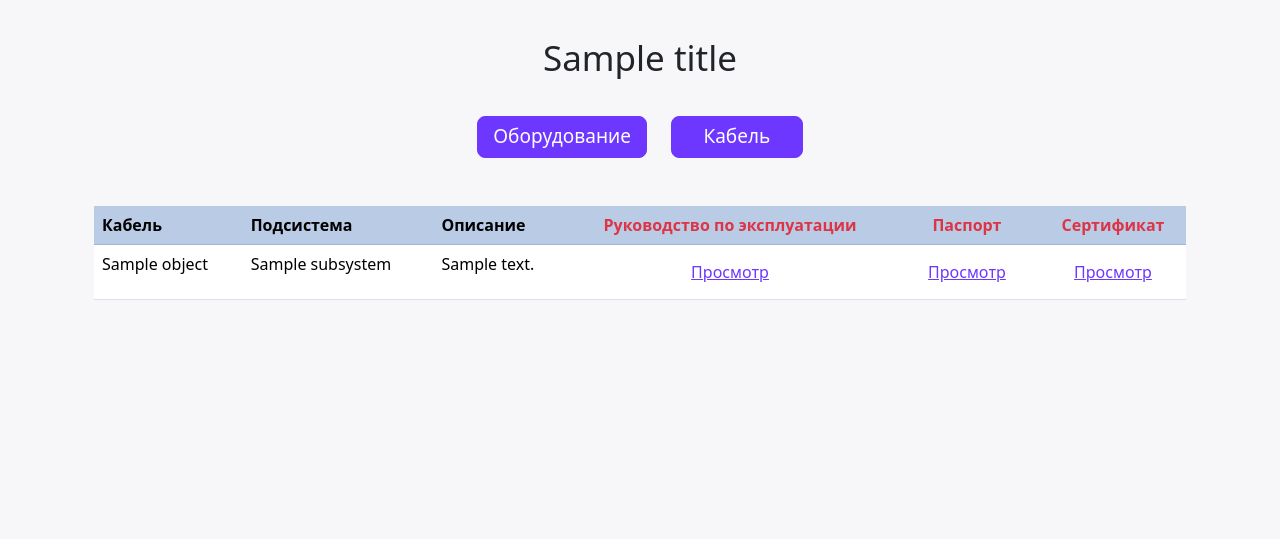
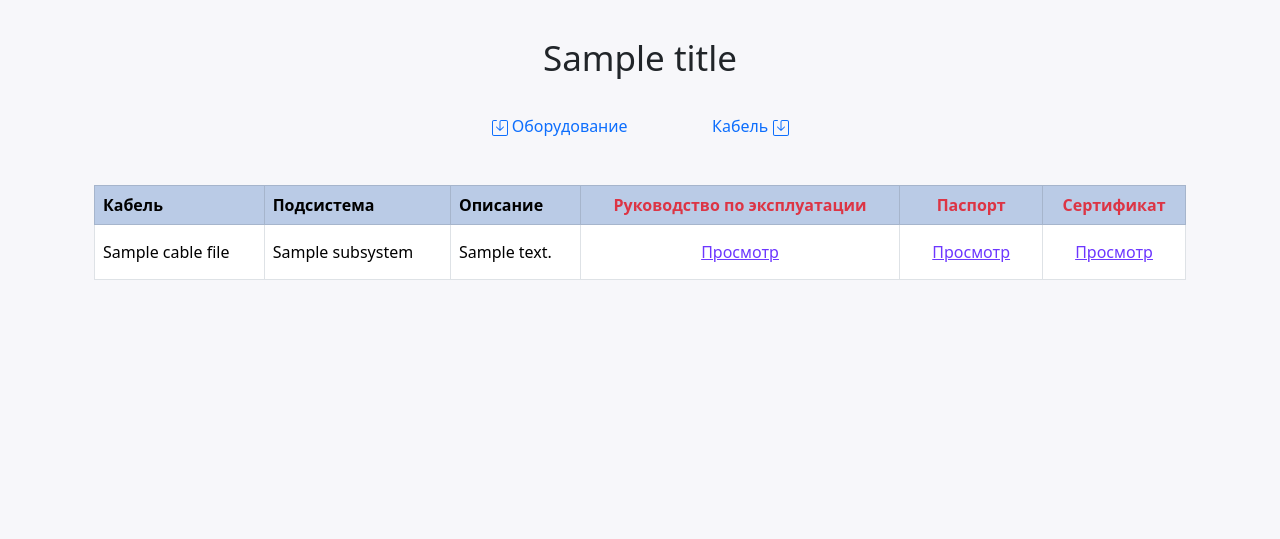
Before and after one commit to AleksandrStrulkov/infoMFSS, a Django app: template infoMFSS/templates/mfss/cable_file_list.html in a window 1280 px wide. Shown: the part 95-634 px from the top of the page. Run offline with Django 5.2, Linux system fonts and the light colour scheme; the template is opened without the code that fills it: most values are stand-ins (such as "Sample title", 1, 10 or a date in 2020); style sheets or scripts are compiled from the project's sources; some libraries are stand-ins or nearby versions.

Commit message:
change cable_file_list.html

```diff
--- a/infoMFSS/templates/mfss/cable_file_list.html
+++ b/infoMFSS/templates/mfss/cable_file_list.html
@@ -6,7 +6,6 @@
 {% endblock %}
 
 {% block content %}
-
     <div class="container text-center mt-5 mb-5">
         <div class="mt-sm-5 mb-sm-5">
             <div class="container mt-5 mb-5">
@@ -24,12 +23,22 @@
         </div>
         <div class="col">
         </div>
-        <div class="col">
-            <a href="{% url 'mfss:equipment_file' %}" class="btn nsh-button" type="button">Оборудование
+        <div class="col text-start">
+            <a href="{% url 'mfss:equipment_file' %}" class="color-text-violet-contents underline-none"
+               type="button">
+                <svg width="16" height="16" viewBox="0 0 16 16" fill="currentColor" xmlns="http://www.w3.org/2000/svg">
+                    <path d="M2 1C1.44772 1 1 1.44772 1 2V14C1 14.5523 1.44772 15 2 15H14C14.5523 15 15 14.5523 15 14V2C15 1.44772 14.5523 1 14 1H9.5C8.94771 1 8.5 1.44772 8.5 2V9.29289L11.1464 6.64645C11.3417 6.45118 11.6583 6.45118 11.8536 6.64645C12.0488 6.84171 12.0488 7.15829 11.8536 7.35355L8.35355 10.8536C8.15829 11.0488 7.84171 11.0488 7.64645 10.8536L4.14645 7.35355C3.95118 7.15829 3.95118 6.84171 4.14645 6.64645C4.34171 6.45118 4.65829 6.45118 4.85355 6.64645L7.5 9.29289V2C7.5 0.895431 8.39543 0 9.5 0H14C15.1046 0 16 0.895431 16 2V14C16 15.1046 15.1046 16 14 16H2C0.89543 16 0 15.1046 0 14V2C0 0.895431 0.895431 0 2 0H4.5C4.77614 0 5 0.223858 5 0.5C5 0.776142 4.77614 1 4.5 1H2Z"/>
+                </svg>
+                Оборудование
             </a>
         </div>
-        <div class="col">
-            <a href="{% url 'mfss:cable_file' %}" class="btn nsh-button" type="button">Кабель
+        <div class="col text-end">
+            <a href="{% url 'mfss:cable_file' %}" class="color-text-violet-contents underline-none"
+               type="button">
+                Кабель
+                <svg width="16" height="16" viewBox="0 0 16 16" fill="currentColor" xmlns="http://www.w3.org/2000/svg">
+                    <path d="M2 1C1.44772 1 1 1.44772 1 2V14C1 14.5523 1.44772 15 2 15H14C14.5523 15 15 14.5523 15 14V2C15 1.44772 14.5523 1 14 1H9.5C8.94771 1 8.5 1.44772 8.5 2V9.29289L11.1464 6.64645C11.3417 6.45118 11.6583 6.45118 11.8536 6.64645C12.0488 6.84171 12.0488 7.15829 11.8536 7.35355L8.35355 10.8536C8.15829 11.0488 7.84171 11.0488 7.64645 10.8536L4.14645 7.35355C3.95118 7.15829 3.95118 6.84171 4.14645 6.64645C4.34171 6.45118 4.65829 6.45118 4.85355 6.64645L7.5 9.29289V2C7.5 0.895431 8.39543 0 9.5 0H14C15.1046 0 16 0.895431 16 2V14C16 15.1046 15.1046 16 14 16H2C0.89543 16 0 15.1046 0 14V2C0 0.895431 0.895431 0 2 0H4.5C4.77614 0 5 0.223858 5 0.5C5 0.776142 4.77614 1 4.5 1H2Z"/>
+                </svg>
             </a>
         </div>
         <div class="col">
@@ -42,44 +51,44 @@
     <div class="container text-center mt-5 mb-5">
         <div class="mt-sm-5 mb-sm-5">
             <div class="container mt-5 mb-5 table-responsive">
-                <table class="table table-hover">
+                <table class="table table-hover table-bordered">
                     <thead class="table-primary">
                     <tr class="table-active">
-                        <th>Кабель</th>
-                        <th>Подсистема</th>
-                        <th>Описание</th>
-                        <th class="text-center text-danger">Руководство по эксплуатации</th>
-                        <th class="text-center text-danger">Паспорт</th>
-                        <th class="text-center text-danger">Сертификат</th>
+                        <th class="align-middle">Кабель</th>
+                        <th class="align-middle">Подсистема</th>
+                        <th class="align-middle">Описание</th>
+                        <th class="text-center text-danger align-middle">Руководство по эксплуатации</th>
+                        <th class="text-center text-danger align-middle">Паспорт</th>
+                        <th class="text-center text-danger align-middle">Сертификат</th>
                     </tr>
                     </thead>
                     <tbody>
-                    {% for object in object_list %}
-                        {% if object.title != 'Все кабели' %}
+                    {% for cable_file in cable_file_list %}
+                        {% if cable_file.title != 'Все кабели' %}
                             <tr>
-                            <td>{{ object.title }}</td>
-                            <td>{{ object.subsystem }}</td>
-                            <td>{{ object.description }}</td>
+                            <td class="align-middle">{{ cable_file.title }}</td>
+                            <td class="align-middle">{{ cable_file.subsystem }}</td>
+                            <td class="align-middle">{{ cable_file.description }}</td>
 
-                            {% if object.file_pdf %}
-                                <td class="text-center"><a class="btn btn-link" Style="color:#6d37ff;"
-                                                           href="{{ object.file_pdf.url }}">Просмотр</a></td>
+                            {% if cable_file.file_pdf %}
+                                <td class="text-center align-middle"><a class="btn btn-link" Style="color:#6d37ff;"
+                                                           href="{{ cable_file.file_pdf.url }}">Просмотр</a></td>
                             {% else %}
-                                <td class="text-center"><a>-</a></td>
+                                <td class="text-center align-middle"><a>-</a></td>
                             {% endif %}
 
-                            {% if object.file_passport %}
-                                <td class="text-center"><a class="btn btn-link" Style="color:#6d37ff;"
-                                                           href="{{ object.file_passport.url }}">Просмотр</a></td>
+                            {% if cable_file.file_passport %}
+                                <td class="text-center align-middle"><a class="btn btn-link" Style="color:#6d37ff;"
+                                                           href="{{ cable_file.file_passport.url }}">Просмотр</a></td>
                             {% else %}
-                                <td class="text-center"><a>-</a></td>
+                                <td class="text-center align-middle"><a>-</a></td>
                             {% endif %}
 
-                            {% if object.file_certificate %}
-                                <td class="text-center"><a class="btn btn-link" Style="color:#6d37ff;"
-                                                           href="{{ object.file_certificate.url }}">Просмотр</a></td>
+                            {% if cable_file.file_certificate %}
+                                <td class="text-center align-middle"><a class="btn btn-link" Style="color:#6d37ff;"
+                                                           href="{{ cable_file.file_certificate.url }}">Просмотр</a></td>
                             {% else %}
-                                <td class="text-center"><a>-</a></td>
+                                <td class="text-center align-middle"><a>-</a></td>
                             {% endif %}
                         {% endif %}
 
```
